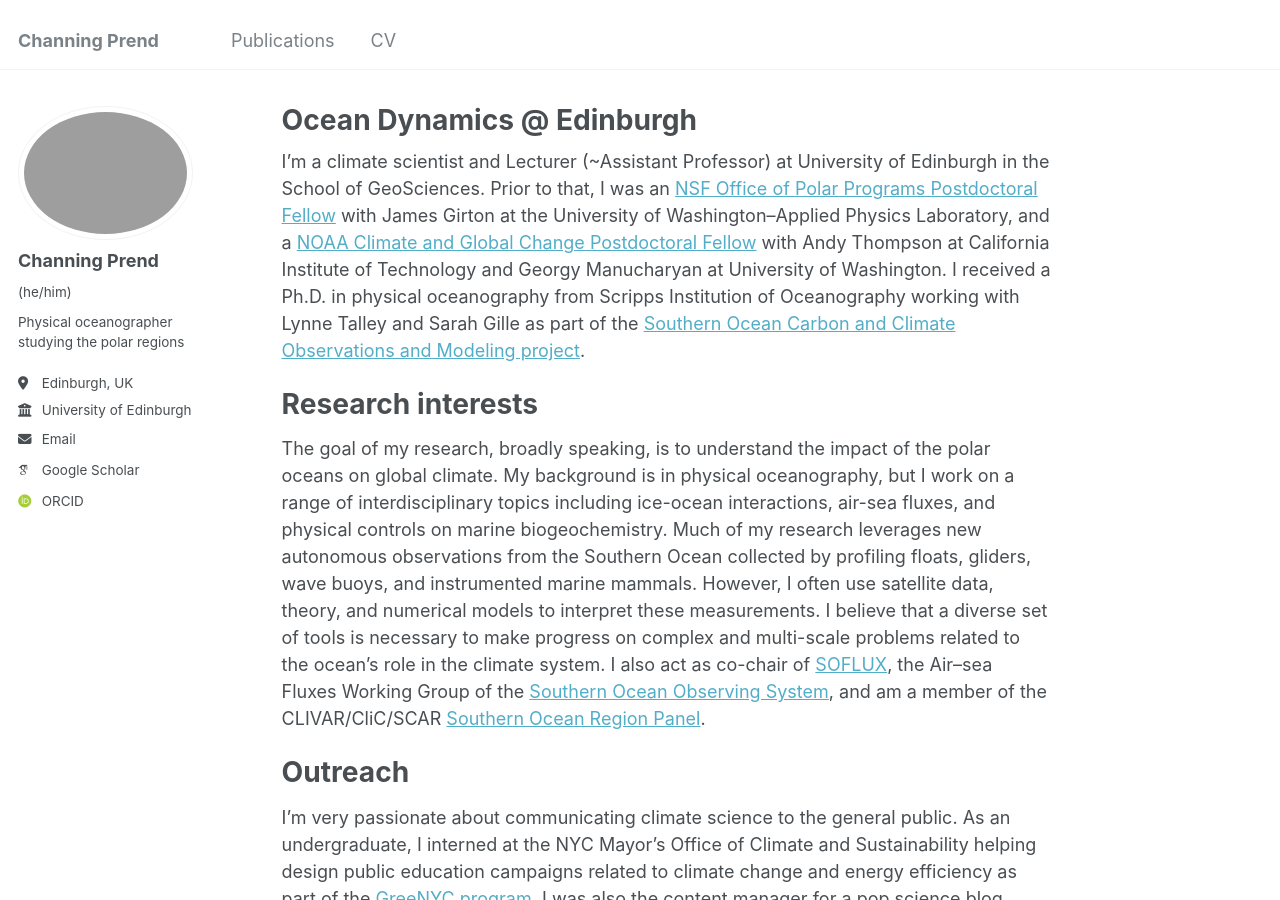
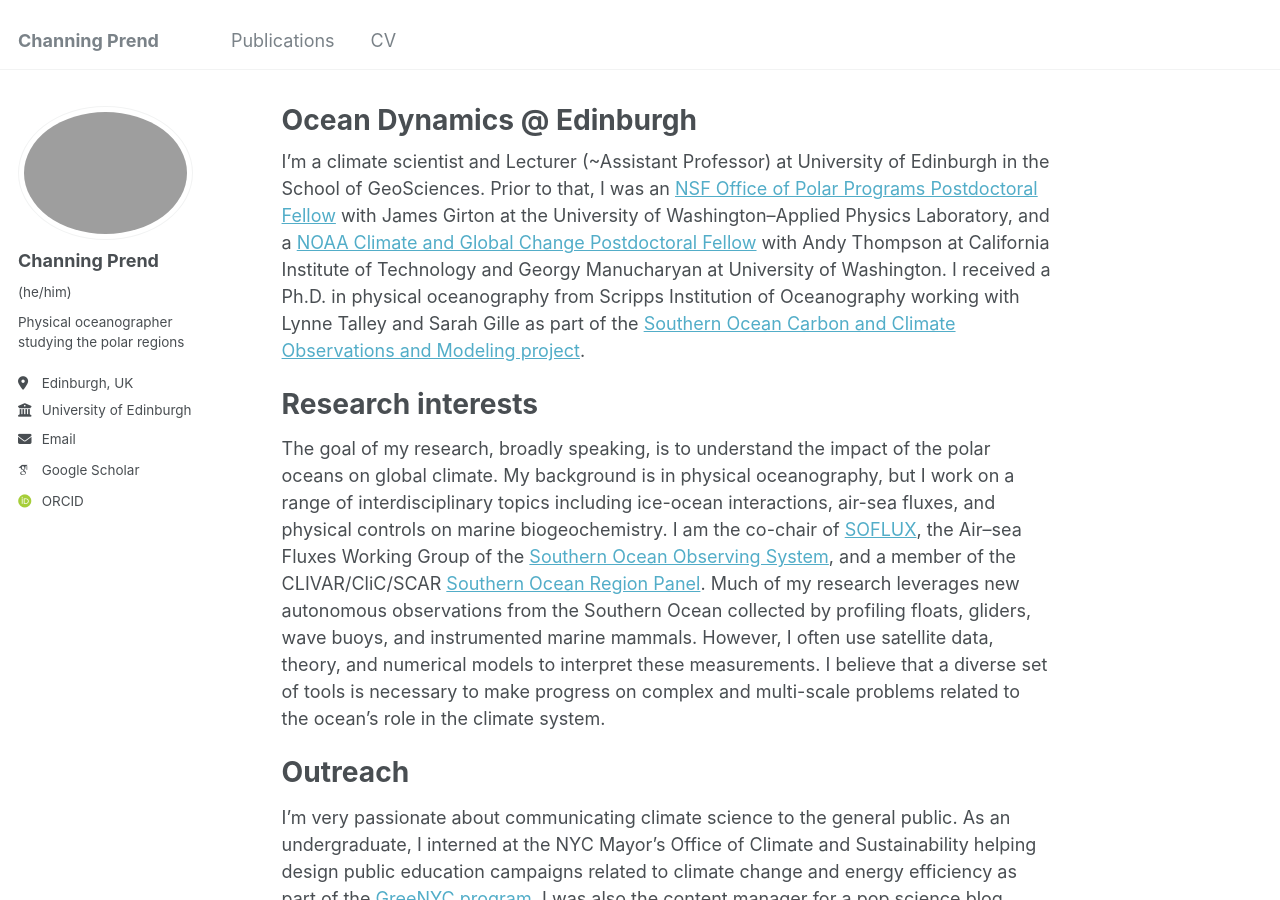
Before and after one commit to cprend/cprend.github.io, a Jekyll site: the page built from _pages/about.md, in a window 1280 px wide and 900 px high. Built offline with Jekyll 4.4.1, drawn with Linux system fonts in a browser that asks for light colours; some web fonts are replaced.

Commit message:
Update about.md

```diff
--- a/_pages/about.md
+++ b/_pages/about.md
@@ -11,7 +11,7 @@
 
 Research interests
 ======
-The goal of my research, broadly speaking, is to understand the impact of the polar oceans on global climate. My background is in physical oceanography, but I work on a range of interdisciplinary topics including ice-ocean interactions, air-sea fluxes, and physical controls on marine biogeochemistry. Much of my research leverages new autonomous observations from the Southern Ocean collected by profiling floats, gliders, wave buoys, and instrumented marine mammals. However, I often use satellite data, theory, and numerical models to interpret these measurements. I believe that a diverse set of tools is necessary to make progress on complex and multi-scale problems related to the ocean's role in the climate system. I also act as co-chair of [SOFLUX](https://soos.aq/activities/cwg/soflux), the Air--sea Fluxes Working Group of the [Southern Ocean Observing System](https://soos.aq/), and am a member of the CLIVAR/CliC/SCAR [Southern Ocean Region Panel](https://www.clivar.org/clivar-panels/southern).
+The goal of my research, broadly speaking, is to understand the impact of the polar oceans on global climate. My background is in physical oceanography, but I work on a range of interdisciplinary topics including ice-ocean interactions, air-sea fluxes, and physical controls on marine biogeochemistry. I am the co-chair of [SOFLUX](https://soos.aq/activities/cwg/soflux), the Air--sea Fluxes Working Group of the [Southern Ocean Observing System](https://soos.aq/), and a member of the CLIVAR/CliC/SCAR [Southern Ocean Region Panel](https://www.clivar.org/clivar-panels/southern). Much of my research leverages new autonomous observations from the Southern Ocean collected by profiling floats, gliders, wave buoys, and instrumented marine mammals. However, I often use satellite data, theory, and numerical models to interpret these measurements. I believe that a diverse set of tools is necessary to make progress on complex and multi-scale problems related to the ocean's role in the climate system.
 
 Outreach
 ======
```
